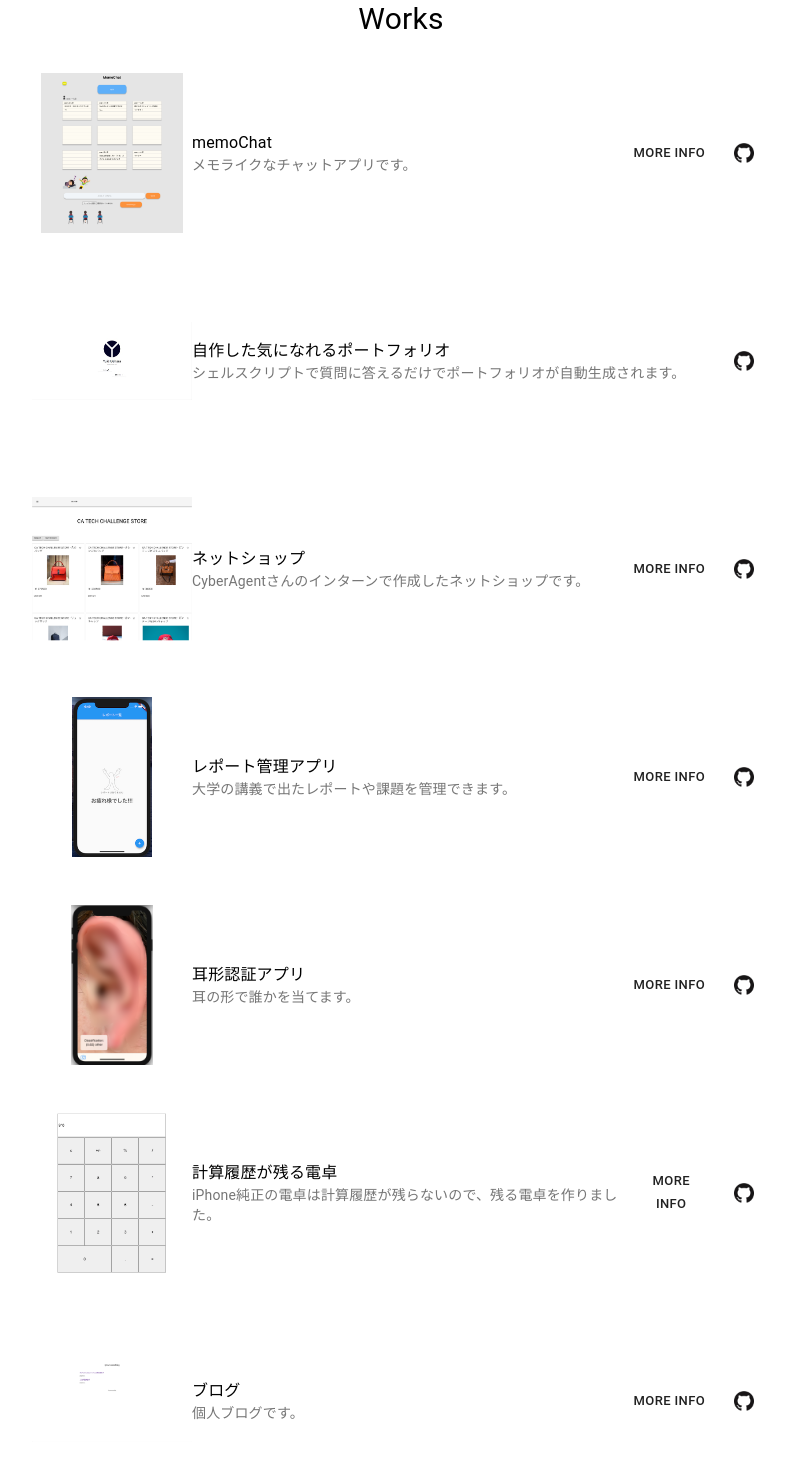
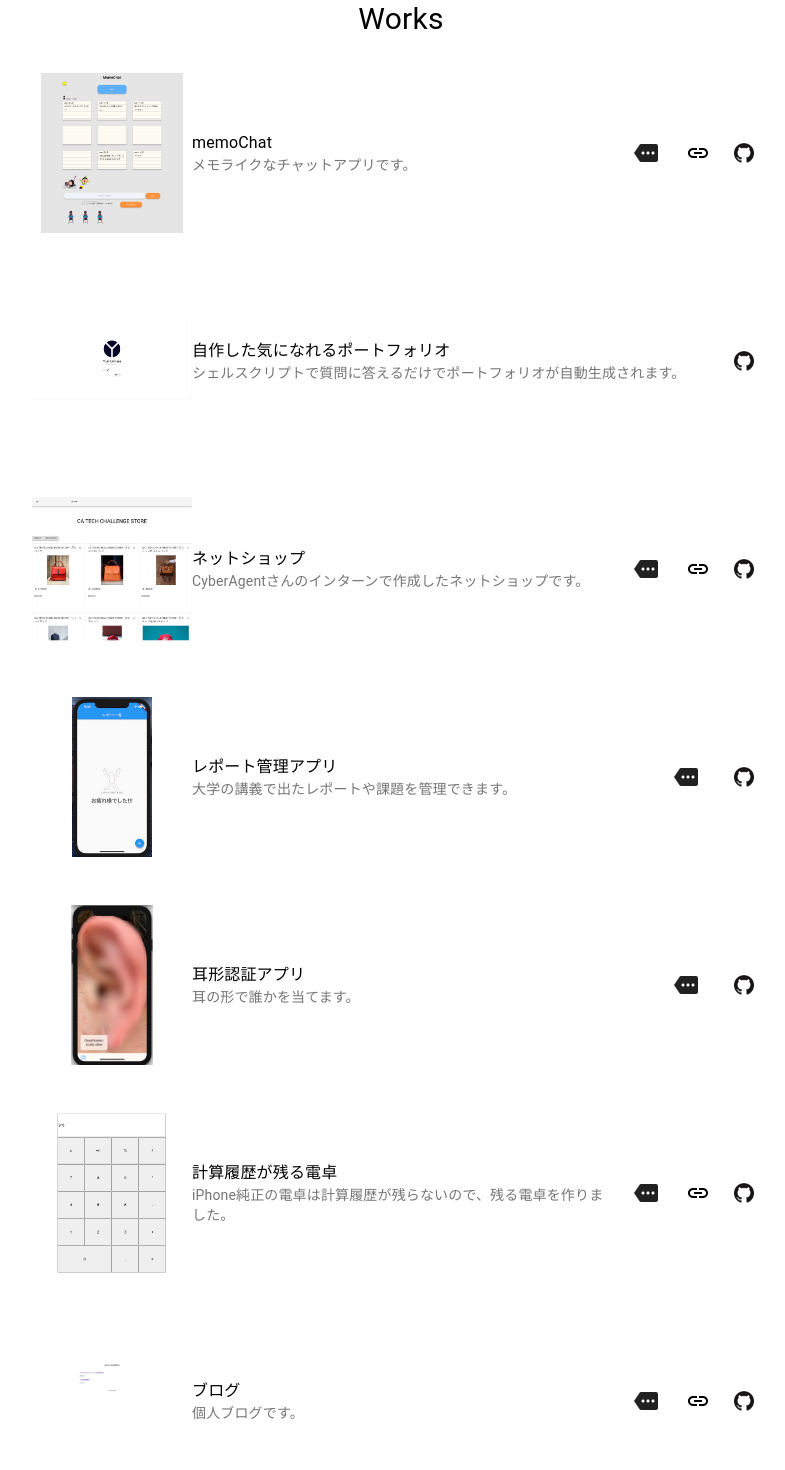
Before and after one commit to ryounasso/portfolio, a React (Create React App) app: page / in a window 1280 px wide. Shown: the part 1240-2710 px from the top of the page, without its empty margins (239-1024 px from the left). Built offline with nearby package versions, Linux system fonts and the light colour scheme.

Commit message:
fix : fix designs

```diff
--- a/src/components/Cal/Calculator.tsx
+++ b/src/components/Cal/Calculator.tsx
@@ -14,6 +14,9 @@ import Modal from "@material-ui/core/Modal";
 import Fade from "@material-ui/core/Fade";
 import Backdrop from "@material-ui/core/Backdrop";
 import ModalContent from "./ModalContent";
+import LinkIcon from "@material-ui/icons/Link";
+import Link from "@material-ui/core/Link";
+import MoreIcon from "@material-ui/icons/More";
 
 const useStyles = makeStyles((theme) => ({
   root: {
@@ -55,6 +58,10 @@ const useStyles = makeStyles((theme) => ({
     boxShadow: theme.shadows[5],
     //   padding: theme.spacing(2, 4, 3),
   },
+  link: {
+    color: "black",
+    backgroundColor: "white",
+  },
 }));
 
 function ListItemLink(props: ListItemProps<"a", { button?: true }>) {
@@ -90,9 +97,9 @@ const Calculator: React.FC = () => {
             primary="計算履歴が残る電卓"
             secondary="iPhone純正の電卓は計算履歴が残らないので、残る電卓を作りました。"
           />
-          <CardActions>
+          <CardActions style={{ padding: 0 }}>
             <Button size="small" onClick={handleOpen}>
-              more info
+              <MoreIcon />
             </Button>
           </CardActions>
           <Modal
@@ -113,6 +120,11 @@ const Calculator: React.FC = () => {
               </div>
             </Fade>
           </Modal>
+          <Link href="https://ryounasso.github.io/calculater/" color="inherit">
+            <Avatar className={classes.link}>
+              <LinkIcon />
+            </Avatar>
+          </Link>
           <Box display="flex">
             <ListItemLink href="https://github.com/ryounasso/calculater">
               <img alt="github" src={imgGit} className={classes.img} />
--- a/src/components/blog/Blog.tsx
+++ b/src/components/blog/Blog.tsx
@@ -14,6 +14,9 @@ import Modal from "@material-ui/core/Modal";
 import Fade from "@material-ui/core/Fade";
 import Backdrop from "@material-ui/core/Backdrop";
 import BlogModal from "./BlogModal";
+import LinkIcon from "@material-ui/icons/Link";
+import Link from "@material-ui/core/Link";
+import MoreIcon from "@material-ui/icons/More";
 
 const useStyles = makeStyles((theme) => ({
   root: {
@@ -55,6 +58,10 @@ const useStyles = makeStyles((theme) => ({
     boxShadow: theme.shadows[5],
     //   padding: theme.spacing(2, 4, 3),
   },
+  link: {
+    color: "black",
+    backgroundColor: "white",
+  },
 }));
 
 function ListItemLink(props: ListItemProps<"a", { button?: true }>) {
@@ -87,9 +94,9 @@ const Blog: React.FC = () => {
             ></Avatar>
           </ListItemAvatar>
           <ListItemText primary="ブログ" secondary="個人ブログです。" />
-          <CardActions>
+          <CardActions style={{ padding: 0 }}>
             <Button size="small" onClick={handleOpen}>
-              more info
+              <MoreIcon />
             </Button>
           </CardActions>
           <Modal
@@ -111,6 +118,11 @@ const Blog: React.FC = () => {
             </Fade>
           </Modal>
           <Box display="flex">
+            <Link href="https://blog-ten-teal.vercel.app/" color="inherit">
+              <Avatar className={classes.link}>
+                <LinkIcon />
+              </Avatar>
+            </Link>
             <ListItemLink href="https://github.com/ryounasso/blog">
               <img alt="github" src={imgGit} className={classes.img} />
             </ListItemLink>
--- a/src/components/ca/Ca.tsx
+++ b/src/components/ca/Ca.tsx
@@ -14,6 +14,9 @@ import Modal from "@material-ui/core/Modal";
 import Fade from "@material-ui/core/Fade";
 import Backdrop from "@material-ui/core/Backdrop";
 import CaModal from "./CaModal";
+import LinkIcon from "@material-ui/icons/Link";
+import Link from "@material-ui/core/Link";
+import MoreIcon from "@material-ui/icons/More";
 
 const useStyles = makeStyles((theme) => ({
   root: {
@@ -55,6 +58,10 @@ const useStyles = makeStyles((theme) => ({
     boxShadow: theme.shadows[5],
     //   padding: theme.spacing(2, 4, 3),
   },
+  link: {
+    color: "black",
+    backgroundColor: "white",
+  },
 }));
 
 function ListItemLink(props: ListItemProps<"a", { button?: true }>) {
@@ -89,9 +96,9 @@ const Ca: React.FC = () => {
             primary="ネットショップ"
             secondary="CyberAgentさんのインターンで作成したネットショップです。"
           />
-          <CardActions>
+          <CardActions style={{ padding: 0 }}>
             <Button size="small" onClick={handleOpen}>
-              more info
+              <MoreIcon />
             </Button>
           </CardActions>
           <Modal
@@ -112,6 +119,11 @@ const Ca: React.FC = () => {
               </div>
             </Fade>
           </Modal>
+          <Link href="https://ca-wr-shop.herokuapp.com/" color="inherit">
+            <Avatar className={classes.link}>
+              <LinkIcon />
+            </Avatar>
+          </Link>
           <Box display="flex">
             <ListItemLink href="https://ca-wr-shop.herokuapp.com/">
               <img alt="github" src={imgGit} className={classes.img} />
--- a/src/components/earShape/EarShape.tsx
+++ b/src/components/earShape/EarShape.tsx
@@ -15,6 +15,7 @@ import Modal from "@material-ui/core/Modal";
 import Fade from "@material-ui/core/Fade";
 import Backdrop from "@material-ui/core/Backdrop";
 import EarShapeModal from "./EarShapeModal";
+import MoreIcon from "@material-ui/icons/More";
 
 const useStyles = makeStyles((theme) => ({
   root: {
@@ -103,9 +104,9 @@ const EarShape: React.FC = () => {
             primary="耳形認証アプリ"
             secondary="耳の形で誰かを当てます。"
           />
-          <CardActions>
+          <CardActions style={{ padding: 0 }}>
             <Button size="small" onClick={handleOpen}>
-              more info
+              <MoreIcon />
             </Button>
           </CardActions>
           <Modal
--- a/src/components/flutterTodo/FlutterTodo.tsx
+++ b/src/components/flutterTodo/FlutterTodo.tsx
@@ -14,6 +14,7 @@ import Modal from "@material-ui/core/Modal";
 import Fade from "@material-ui/core/Fade";
 import Backdrop from "@material-ui/core/Backdrop";
 import FlutterModal from "./FlutterModal";
+import MoreIcon from "@material-ui/icons/More";
 
 const useStyles = makeStyles((theme) => ({
   root: {
@@ -90,9 +91,9 @@ const FlutterTodo: React.FC = () => {
             primary="レポート管理アプリ"
             secondary="大学の講義で出たレポートや課題を管理できます。"
           />
-          <CardActions>
+          <CardActions style={{ padding: 0 }}>
             <Button size="small" onClick={handleOpen}>
-              more info
+              <MoreIcon />
             </Button>
           </CardActions>
           <Modal
--- a/src/components/memoChat/MemoChat.tsx
+++ b/src/components/memoChat/MemoChat.tsx
@@ -14,6 +14,9 @@ import Modal from "@material-ui/core/Modal";
 import Fade from "@material-ui/core/Fade";
 import Backdrop from "@material-ui/core/Backdrop";
 import ModalContent from "./ModalContent";
+import LinkIcon from "@material-ui/icons/Link";
+import Link from "@material-ui/core/Link";
+import MoreIcon from "@material-ui/icons/More";
 
 const useStyles = makeStyles((theme) => ({
   root: {
@@ -55,6 +58,10 @@ const useStyles = makeStyles((theme) => ({
     boxShadow: theme.shadows[5],
     //   padding: theme.spacing(2, 4, 3),
   },
+  link: {
+    color: "black",
+    backgroundColor: "white",
+  },
 }));
 
 function ListItemLink(props: ListItemProps<"a", { button?: true }>) {
@@ -90,9 +97,9 @@ const MemoChat: React.FC = () => {
             primary="memoChat"
             secondary="メモライクなチャットアプリです。"
           />
-          <CardActions>
+          <CardActions style={{ padding: 0 }}>
             <Button size="small" onClick={handleOpen}>
-              more info
+              <MoreIcon />
             </Button>
           </CardActions>
           <Modal
@@ -113,6 +120,14 @@ const MemoChat: React.FC = () => {
               </div>
             </Fade>
           </Modal>
+          <Link
+            href="https://guarded-eyrie-48747.herokuapp.com/"
+            color="inherit"
+          >
+            <Avatar className={classes.link}>
+              <LinkIcon />
+            </Avatar>
+          </Link>
           <Box display="flex">
             <ListItemLink href="https://github.com/ryounasso/hackson_07">
               <img alt="github" src={imgGit} className={classes.img} />
--- a/src/components/memoChat/ModalContent.tsx
+++ b/src/components/memoChat/ModalContent.tsx
@@ -43,7 +43,7 @@ export default function ModalContent() {
             MemoChat
           </Typography>
           <Typography variant="body2" color="textSecondary" component="p">
-            メモライクな見た目をした、チャットアプリです。技育祭をベースに作成しました。
+            メモライクな見た目をした、チャットアプリです。技育祭での使用を想定して作成しました。
           </Typography>
           <Typography
             gutterBottom
```
